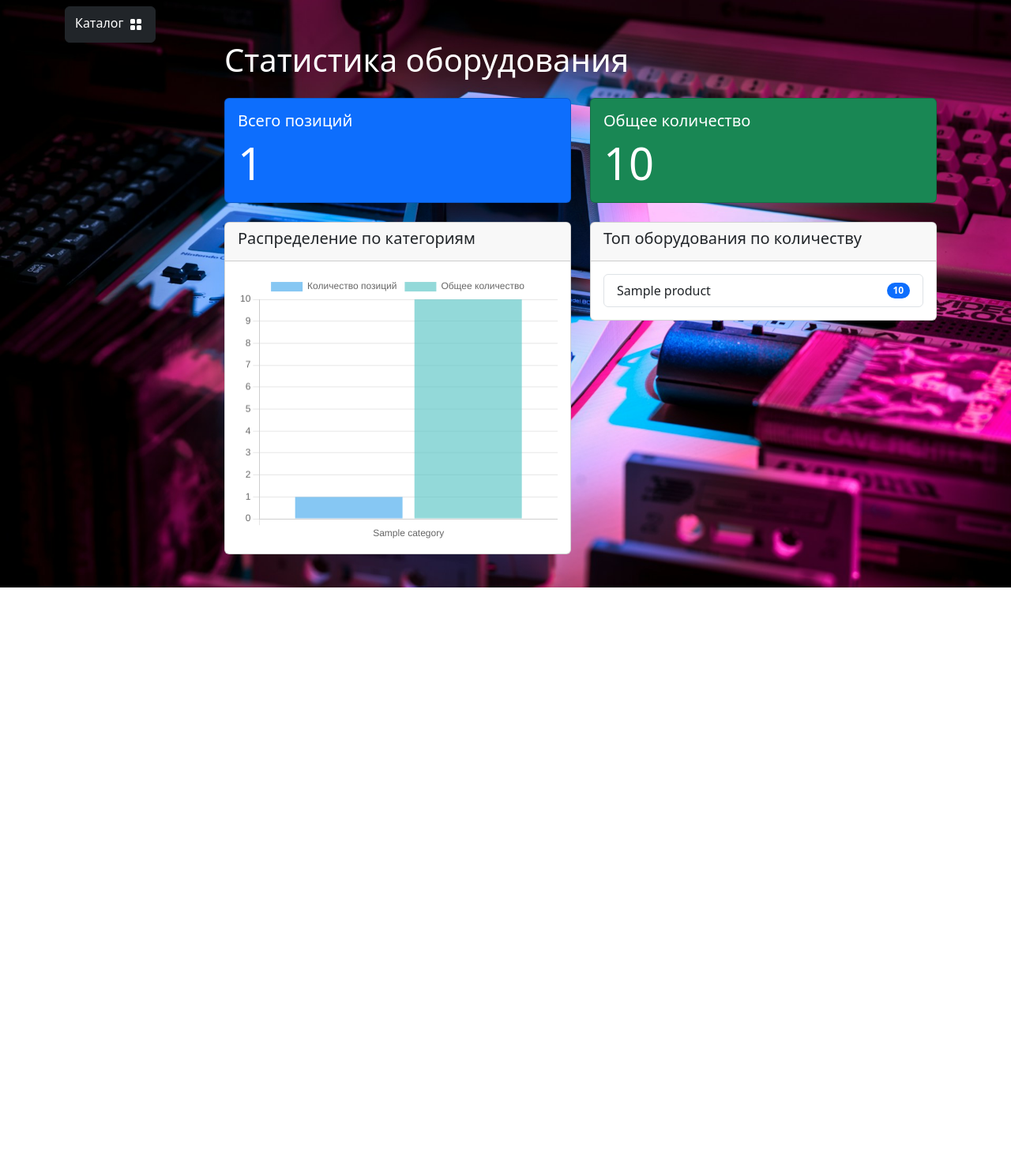
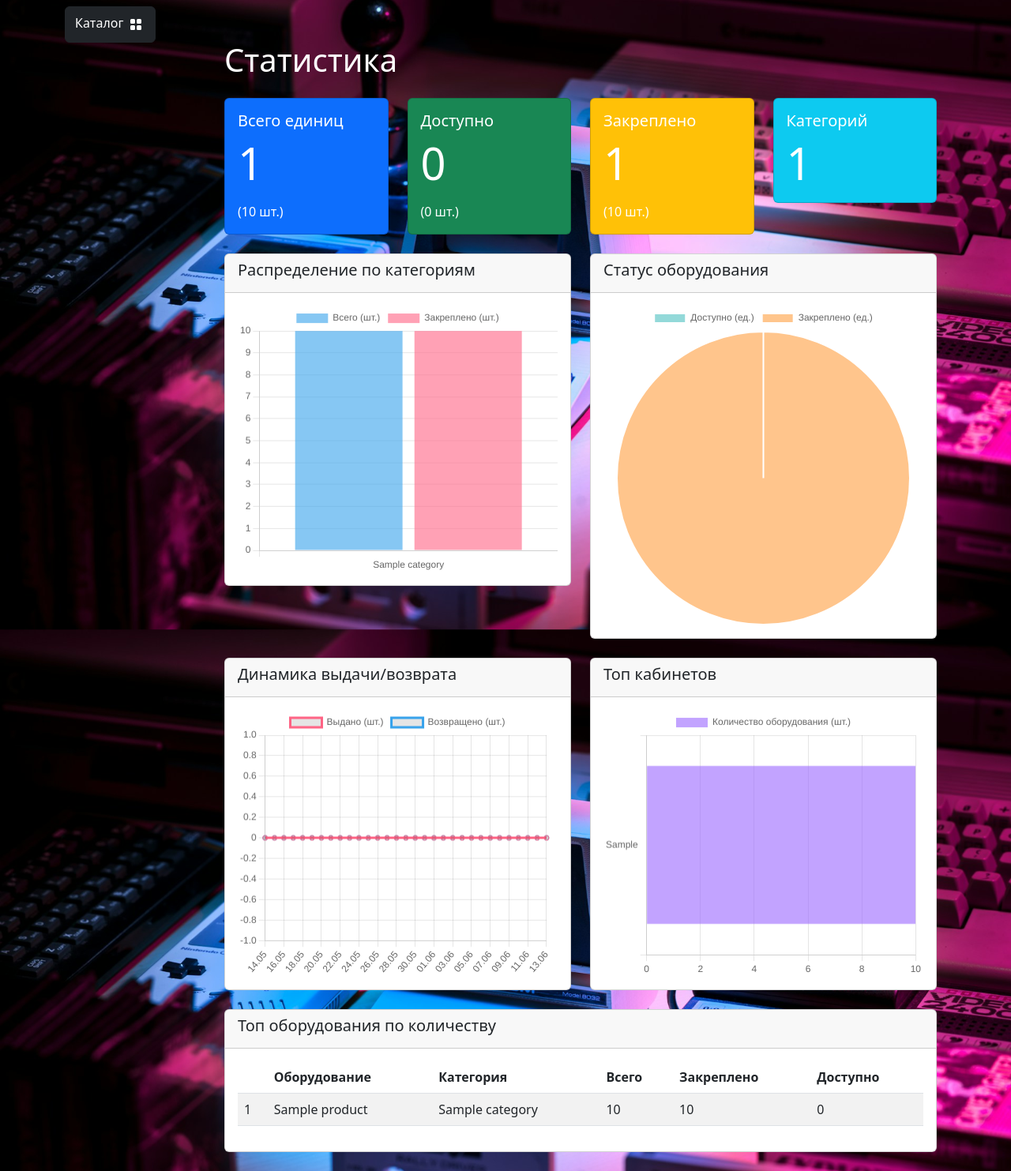
Before and after one commit to john-doedster/equipment_accounting_web_app, a Django app: page /stats/ in a window 1280 px wide. Shown: the part 56-1539 px from the top of the page at 79% size. Before the commit the page ends 800 px from the top, so only its background shows below. Run offline with Django 5.2, Linux system fonts and the light colour scheme; tables that the repository leaves empty hold one stand-in row (values such as "Sample post"); some libraries are stand-ins or nearby versions.

Commit message:
Statistic version pre-finaly

```diff
--- a/stats/templates/stats/dashboard.html
+++ b/stats/templates/stats/dashboard.html
@@ -1,24 +1,45 @@
 {% extends 'base.html' %}
+{% load stats_filters %}
+{% load static %}
 
 {% block content %}
-<div class="container mt-4 text-white">
-    <h1 class="mb-4">Статистика оборудования</h1>
+<div class="container mt-4">
+    <h1 class="mb-4 text-white">{{ title }}</h1>
 
     <!-- Основные карточки -->
     <div class="row mb-4">
-        <div class="col-md-6">
+        <div class="col-md-3">
             <div class="card text-white bg-primary">
                 <div class="card-body">
-                    <h5 class="card-title">Всего позиций</h5>
-                    <p class="card-text display-4">{{ total }}</p>
+                    <h5 class="card-title">Всего единиц</h5>
+                    <p class="card-text display-4">{{ total_products }}</p>
+                    <p class="card-text">({{ total_quantity }} шт.)</p>
                 </div>
             </div>
         </div>
-        <div class="col-md-6">
+        <div class="col-md-3">
             <div class="card text-white bg-success">
                 <div class="card-body">
-                    <h5 class="card-title">Общее количество</h5>
-                    <p class="card-text display-4">{{ total_quantity }}</p>
+                    <h5 class="card-title">Доступно</h5>
+                    <p class="card-text display-4">{{ available_items }}</p>
+                    <p class="card-text">({{ available_quantity }} шт.)</p>
+                </div>
+            </div>
+        </div>
+        <div class="col-md-3">
+            <div class="card text-white bg-warning">
+                <div class="card-body">
+                    <h5 class="card-title">Закреплено</h5>
+                    <p class="card-text display-4">{{ assigned_items }}</p>
+                    <p class="card-text">({{ assigned_quantity }} шт.)</p>
+                </div>
+            </div>
+        </div>
+        <div class="col-md-3">
+            <div class="card text-white bg-info">
+                <div class="card-body">
+                    <h5 class="card-title">Категорий</h5>
+                    <p class="card-text display-4">{{ categories_stats|length }}</p>
                 </div>
             </div>
         </div>
@@ -39,23 +60,75 @@
         <div class="col-md-6">
             <div class="card mb-4">
                 <div class="card-header">
-                    <h5>Топ оборудования по количеству</h5>
+                    <h5>Статус оборудования</h5>
                 </div>
                 <div class="card-body">
-                    <ul class="list-group">
+                    <canvas id="statusChart" height="250"></canvas>
+                </div>
+            </div>
+        </div>
+    </div>
+
+    <div class="row">
+        <div class="col-md-6">
+            <div class="card mb-4">
+                <div class="card-header">
+                    <h5>Динамика выдачи/возврата</h5>
+                </div>
+                <div class="card-body">
+                    <canvas id="timelineChart" height="250"></canvas>
+                </div>
+            </div>
+        </div>
+        <div class="col-md-6">
+            <div class="card mb-4">
+                <div class="card-header">
+                    <h5>Топ кабинетов</h5>
+                </div>
+                <div class="card-body">
+                    <canvas id="roomsChart" height="250"></canvas>
+                </div>
+            </div>
+        </div>
+    </div>
+
+    <!-- Таблица популярных товаров -->
+    <div class="card mb-4">
+        <div class="card-header">
+            <h5>Топ оборудования по количеству</h5>
+        </div>
+        <div class="card-body">
+            <div class="table-responsive">
+                <table class="table table-striped">
+                    <thead>
+                        <tr>
+                            <th> </th>
+                            <th>Оборудование</th>
+                            <th>Категория</th>
+                            <th>Всего</th>
+                            <th>Закреплено</th>
+                            <th>Доступно</th>
+                        </tr>
+                    </thead>
+                    <tbody>
                         {% for product in popular_products %}
-                        <li class="list-group-item d-flex justify-content-between align-items-center">
-                            {{ product.name }}
-                            <span class="badge bg-primary rounded-pill">{{ product.quantity }}</span>
-                        </li>
+                        <tr>
+                            <td>{{ forloop.counter }}</td>
+                            <td>{{ product.name }}</td>
+                            <td>{{ product.category.name }}</td>
+                            <td>{{ product.quantity }}</td>
+                            <td>{{ product.assigned_qty|default:0 }}</td>
+                            <td>{{ product.quantity|default:0|subtract:product.assigned_qty|default:0 }}</td>
+                        </tr>
                         {% endfor %}
-                    </ul>
-                </div>
+                    </tbody>
+                </table>
             </div>
         </div>
     </div>
 </div>
 
+<!-- Подключаем Chart.js -->
 <script src="https://cdn.jsdelivr.net/npm/chart.js"></script>
 <script>
     // График по категориям
@@ -65,13 +138,13 @@
         data: {
             labels: [{% for cat in categories_stats %}'{{ cat.category__name }}'{% if not forloop.last %},{% endif %}{% endfor %}],
             datasets: [{
-                label: 'Количество позиций',
-                data: [{% for cat in categories_stats %}{{ cat.total }}{% if not forloop.last %},{% endif %}{% endfor %}],
+                label: 'Всего (шт.)',
+                data: [{% for cat in categories_stats %}{{ cat.total_qty }}{% if not forloop.last %},{% endif %}{% endfor %}],
                 backgroundColor: 'rgba(54, 162, 235, 0.6)'
             }, {
-                label: 'Общее количество',
-                data: [{% for cat in categories_stats %}{{ cat.total_qty }}{% if not forloop.last %},{% endif %}{% endfor %}],
-                backgroundColor: 'rgba(75, 192, 192, 0.6)'
+                label: 'Закреплено (шт.)',
+                data: [{% for cat in categories_stats %}{{ cat.assigned_qty|default:0 }}{% if not forloop.last %},{% endif %}{% endfor %}],
+                backgroundColor: 'rgba(255, 99, 132, 0.6)'
             }]
         },
         options: {
@@ -83,5 +156,64 @@
             }
         }
     });
+
+    // Круговая диаграмма статусов
+    const statusCtx = document.getElementById('statusChart').getContext('2d');
+    new Chart(statusCtx, {
+        type: 'pie',
+        data: {
+            labels: ['Доступно (ед.)', 'Закреплено (ед.)'],
+            datasets: [{
+                data: [{{ available_items }}, {{ assigned_items }}],
+                backgroundColor: [
+                    'rgba(75, 192, 192, 0.6)',
+                    'rgba(255, 159, 64, 0.6)'
+                ]
+            }]
+        }
+    });
+
+    // График динамики
+    const timelineCtx = document.getElementById('timelineChart').getContext('2d');
+    new Chart(timelineCtx, {
+        type: 'line',
+        data: {
+            labels: [{% for day in date_stats %}'{{ day.date }}'{% if not forloop.last %},{% endif %}{% endfor %}],
+            datasets: [{
+                label: 'Выдано (шт.)',
+                data: [{% for day in date_stats %}{{ day.assigned_qty }}{% if not forloop.last %},{% endif %}{% endfor %}],
+                borderColor: 'rgba(255, 99, 132, 1)',
+                tension: 0.1
+            }, {
+                label: 'Возвращено (шт.)',
+                data: [{% for day in date_stats %}{{ day.returned_qty }}{% if not forloop.last %},{% endif %}{% endfor %}],
+                borderColor: 'rgba(54, 162, 235, 1)',
+                tension: 0.1
+            }]
+        }
+    });
+
+    // График по кабинетам
+    const roomsCtx = document.getElementById('roomsChart').getContext('2d');
+    new Chart(roomsCtx, {
+        type: 'bar',
+        data: {
+            labels: [{% for room in rooms_stats %}'{{ room.office }}'{% if not forloop.last %},{% endif %}{% endfor %}],
+            datasets: [{
+                label: 'Количество оборудования (шт.)',
+                data: [{% for room in rooms_stats %}{{ room.total_quantity }}{% if not forloop.last %},{% endif %}{% endfor %}],
+                backgroundColor: 'rgba(153, 102, 255, 0.6)'
+            }]
+        },
+        options: {
+            indexAxis: 'y',
+            responsive: true,
+            scales: {
+                x: {
+                    beginAtZero: true
+                }
+            }
+        }
+    });
 </script>
 {% endblock %}
--- /dev/null
+++ b/stats/templatetags/stats_filters.py
@@ -0,0 +1,11 @@
+from django import template
+
+register = template.Library()
+
+@register.filter
+def subtract(value, arg):
+    """Фильтр для вычитания значений в шаблоне"""
+    try:
+        return int(value) - int(arg)
+    except (ValueError, TypeError):
+        return value
--- a/stats/views.py
+++ b/stats/views.py
@@ -1,13 +1,18 @@
 from django.shortcuts import render
-from django.db.models import Count, Sum
+from django.db.models import Count, Sum, Q
 from equipment.models import Products, Categories
+from orders.models import OrderItem, Order
 from collections import defaultdict
 from datetime import datetime, timedelta
 
 def equipment_statistics(request):
     # Основные показатели
-    total = Products.objects.count()
+    total_products = Products.objects.count()
     total_quantity = Products.objects.aggregate(Sum('quantity'))['quantity__sum'] or 0
+
+    # Статистика по закрепленному оборудованию
+    assigned_items = OrderItem.objects.count()
+    assigned_quantity = OrderItem.objects.aggregate(Sum('quantity'))['quantity__sum'] or 0
 
     # Статистика по категориям
     categories_stats = (
@@ -15,7 +20,9 @@ def equipment_statistics(request):
         .values('category__name')
         .annotate(
             total=Count('id'),
-            total_qty=Sum('quantity')
+            total_qty=Sum('quantity'),
+            assigned=Count('orderitem'),
+            assigned_qty=Sum('orderitem__quantity')
         )
         .order_by('-total_qty')
     )
@@ -23,33 +30,65 @@ def equipment_statistics(request):
     # Топ товаров по количеству
     popular_products = (
         Products.objects
+        .annotate(
+            assigned_count=Count('orderitem'),
+            assigned_qty=Sum('orderitem__quantity')
+        )
         .order_by('-quantity')[:10]
     )
 
+    # Статистика по кабинетам
+    rooms_stats = (
+        Order.objects
+        .exclude(office__isnull=True)
+        .exclude(office='')
+        .values('office')
+        .annotate(
+            equipment_count=Count('orderitem'),
+            total_quantity=Sum('orderitem__quantity')
+        )
+        .order_by('-equipment_count')[:10]
+    )
+
+    # Динамика выдачи за последние 30 дней
+    date_stats = []
+    for i in range(30, -1, -1):
+        date = (datetime.now() - timedelta(days=i)).date()
+        assigned = Order.objects.filter(
+            created_timestamp__date=date
+        ).aggregate(
+            count=Count('id'),
+            qty=Sum('orderitem__quantity')
+        )
+
+        returned = Order.objects.filter(
+            orderitem__created_timestamp__date=date,
+            status__icontains='возврат'
+        ).aggregate(
+            count=Count('id'),
+            qty=Sum('orderitem__quantity')
+        )
+
+        date_stats.append({
+            'date': date.strftime('%d.%m'),
+            'assigned_count': assigned['count'] or 0,
+            'assigned_qty': assigned['qty'] or 0,
+            'returned_count': returned['count'] or 0,
+            'returned_qty': returned['qty'] or 0,
+        })
+
     context = {
         'title': 'Статистика',
-        'total': total,
+        'total_products': total_products,
         'total_quantity': total_quantity,
+        'assigned_items': assigned_items,
+        'assigned_quantity': assigned_quantity,
+        'available_items': total_products - assigned_items,
+        'available_quantity': total_quantity - assigned_quantity,
         'categories_stats': categories_stats,
         'popular_products': popular_products,
+        'rooms_stats': rooms_stats,
+        'date_stats': date_stats,
     }
 
     return render(request, 'stats/dashboard.html', context)
-
-# def export_stats(request):
-#     response = HttpResponse(content_type='application/vnd.openxmlformats-officedocument.spreadsheetml.sheet')
-#     response['Content-Disposition'] = 'attachment; filename=equipment_stats.xlsx'
-
-#     wb = openpyxl.Workbook()
-#     ws = wb.active
-#     ws.title = "Статистика"
-
-#     # Заголовки
-#     ws.append(['Категория', 'Всего', 'Закреплено', 'Доступно'])
-
-#     # Данные
-#     for cat in categories_stats:
-#         ws.append([cat['category__name'], cat['total'], cat['assigned'], cat['total'] - cat['assigned']])
-
-#     wb.save(response)
-#     return response
```
Also changed, not shown: stats/templatetags/__init__.py (added).
